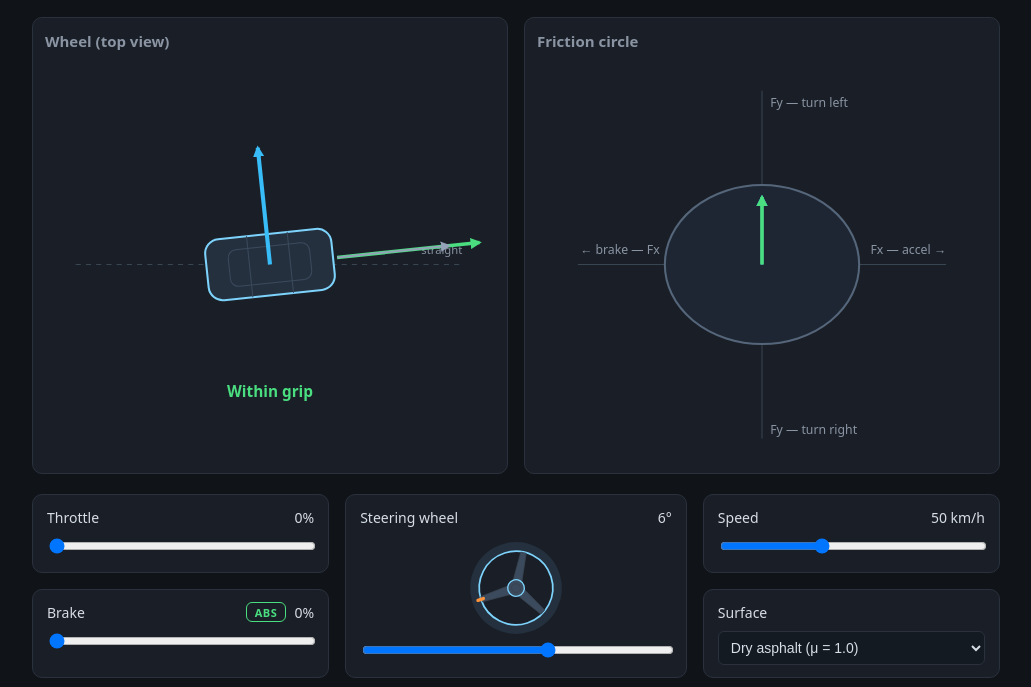
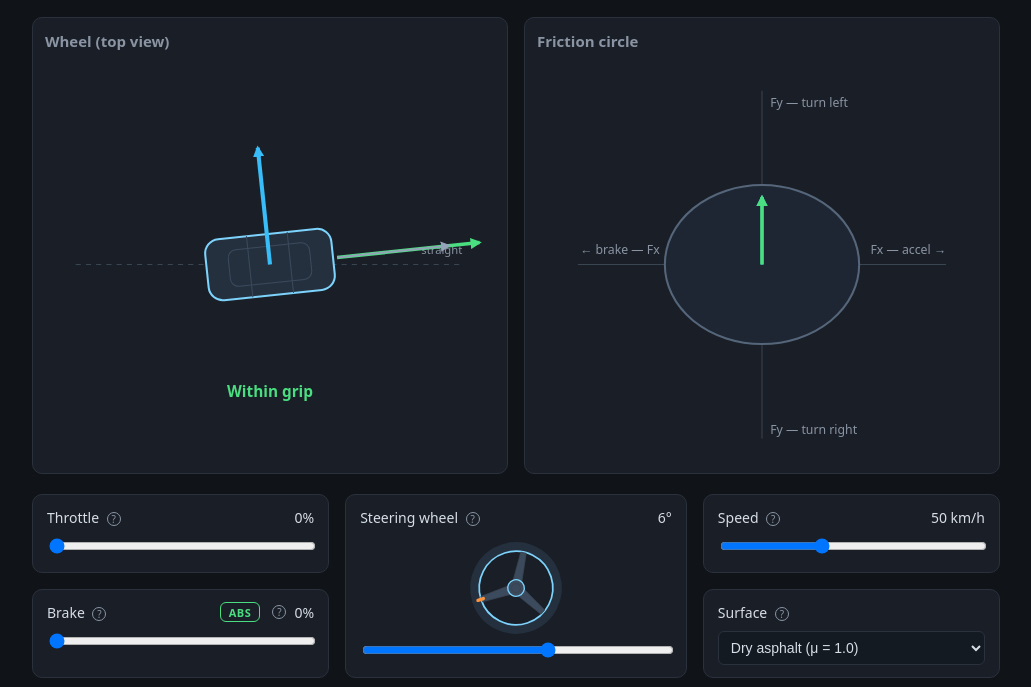
Before and after one commit to trots/understeer_modelling, a plain HTML site: page index.html in a window 1280 px wide. Shown: the part 87-774 px from the top of the page, without its empty margins (124-1155 px from the left). Drawn offline with Linux system fonts and the light colour scheme.

Commit message:
Add hover tooltips to main controls
Explain throttle, brake, steering, speed, surface and ABS with '?'
hints to the right of each label, in the same CSS-only style as the
readout tooltips. Bilingual (en/ru), plain text, no formulas.

```diff
--- a/index.html
+++ b/index.html
@@ -190,14 +190,14 @@
 
   <div class="controls">
     <div class="ctl" id="gasC">
-      <label><span data-i18n="c_gas">Throttle</span> <span id="gasV">0%</span></label>
+      <label><span class="nowrap"><span data-i18n="c_gas">Throttle</span> <i class="qm" data-tipkey="tip_gas">?</i></span> <span id="gasV">0%</span></label>
       <input type="range" id="gas" min="0" max="100" step="1" value="0">
     </div>
     <div class="ctl" id="brakeC">
       <div class="ctl-head">
-        <span data-i18n="c_brake">Brake</span>
+        <span class="nowrap"><span data-i18n="c_brake">Brake</span> <i class="qm" data-tipkey="tip_brake">?</i></span>
         <span class="ctl-right">
-          <button id="absBtn" class="abs-btn" type="button" aria-pressed="true">ABS</button>
+          <button id="absBtn" class="abs-btn" type="button" aria-pressed="true">ABS</button><i class="qm" data-tipkey="tip_abs">?</i>
           <span id="brakeV">0%</span>
         </span>
       </div>
@@ -205,7 +205,7 @@
       <input type="range" id="brake" min="0" max="100" step="1" value="0">
     </div>
     <div class="ctl steer" id="steerC">
-      <label><span data-i18n="c_steer">Steering wheel</span> <span id="steerV">6°</span></label>
+      <label><span class="nowrap"><span data-i18n="c_steer">Steering wheel</span> <i class="qm" data-tipkey="tip_steer">?</i></span> <span id="steerV">6°</span></label>
       <div class="wheelwrap">
         <svg viewBox="-72 -72 144 144" aria-hidden="true">
           <defs>
@@ -228,11 +228,11 @@
       <input type="range" id="steer" min="-30" max="30" step="0.5" value="6">
     </div>
     <div class="ctl" id="speedC">
-      <label><span data-i18n="c_speed">Speed</span> <span id="speedV">50 km/h</span></label>
+      <label><span class="nowrap"><span data-i18n="c_speed">Speed</span> <i class="qm" data-tipkey="tip_speed">?</i></span> <span id="speedV">50 km/h</span></label>
       <input type="range" id="speed" min="20" max="100" step="5" value="50">
     </div>
     <div class="ctl" id="surfaceC">
-      <label data-i18n="c_surface">Surface</label>
+      <label><span class="nowrap"><span data-i18n="c_surface">Surface</span> <i class="qm" data-tipkey="tip_surface">?</i></span></label>
       <select id="surface">
         <option value="1.0" selected data-i18n="s_dry">Dry asphalt (μ = 1.0)</option>
         <option value="0.6" data-i18n="s_wet">Wet road (μ = 0.6)</option>
@@ -349,6 +349,12 @@ const I18N = {
     c_abs: 'ABS (anti-lock braking system)',
     abs_on: 'on',
     abs_off: 'off',
+    tip_gas: 'Throttle sets acceleration. Under acceleration weight transfers to the rear — the front tires\' grip circle shrinks, leaving less reserve for cornering.',
+    tip_brake: 'Brake sets deceleration. Braking transfers weight to the front axle — the front tires\' grip circle grows — but the braking force itself consumes part of the grip available for cornering.',
+    tip_steer: 'Steering angle sets the turn radius: the more the wheels are turned, the tighter the turn and the more lateral force the tire must deliver.',
+    tip_speed: 'The higher the speed, the more lateral force the tire needs to corner: double the speed means four times the load on the tire.',
+    tip_surface: 'Surface determines how much grip the road offers: the grip circle is small on ice and large on dry asphalt.',
+    tip_abs: 'ABS keeps braking and traction within the grip limit, preserving the lateral reserve. Turn it off to see wheel lockup: the car stops turning.',
     p_sum: 'Model parameters',
     p_mass: 'Vehicle mass',
     p_base: 'Wheelbase',
@@ -418,6 +424,12 @@ const I18N = {
     c_abs: 'ABS (антиблокировочная система)',
     abs_on: 'вкл',
     abs_off: 'выкл',
+    tip_gas: 'Газ задаёт ускорение автомобиля (разгон). При разгоне вес переносится на заднюю ось — круг сцепления передних колёс сжимается, и на поворот остаётся меньше запаса.',
+    tip_brake: 'Тормоз задаёт замедление. При торможении вес переносится на переднюю ось — круг сцепления передних колёс растёт, но сама тормозная сила отнимает часть сцепления, доступного для поворота.',
+    tip_steer: 'Угол поворота колёс задаёт радиус поворота: чем сильнее вывернуты колёса, тем круче поворот и тем больше боковой силы требуется от шины.',
+    tip_speed: 'Чем выше скорость, тем больше боковой силы нужно шине для поворота: при двойной скорости нагрузка на шину возрастает вчетверо.',
+    tip_surface: 'Поверхность определяет, сколько сцепления даёт дорога: на льду круг сцепления мал, на сухом асфальте — большой.',
+    tip_abs: 'ABS удерживает торможение и разгон в пределах сцепления, сохраняя запас по боковой силе. Выключите, чтобы увидеть блокировку колёс: машина перестанет поворачивать.',
     p_sum: 'Параметры модели',
     p_mass: 'Масса автомобиля',
     p_base: 'Колёсная база',
```
